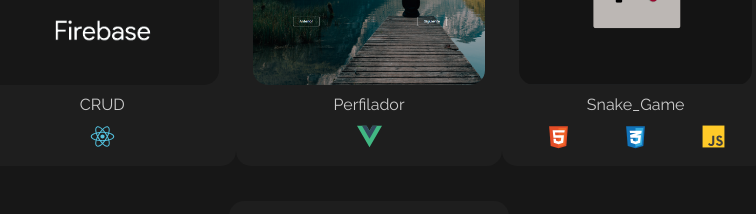
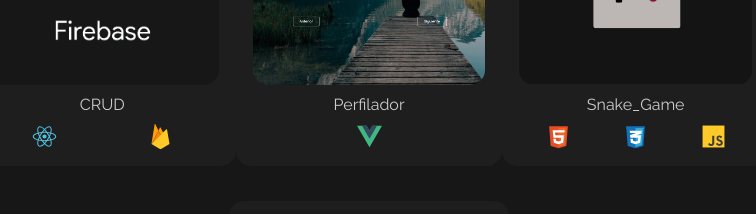
Before and after one commit to robertozh29/Portfolio, a Vue app: page / in a window 1280 px wide. Shown: the part 1940-2154 px from the top of the page, without its empty margins (271-1027 px from the left). Built offline with nearby package versions, Linux system fonts and the light colour scheme.

Commit message:
Firebase logo

```diff
--- a/src/components/Project.vue
+++ b/src/components/Project.vue
@@ -25,26 +25,19 @@ export default {
         getImage(img){
             switch(img){
                 case 'html':
-                    console.log('html')
                     return require(`../assets/logos/html_5.svg`);
-
                 case 'css':
-                    console.log('css')
                    return require('../assets/logos/css_3.svg');
-
                 case 'js':
-                    console.log('html')
                    return require("../assets/logos/js.svg");
-
                 case 'vue':
-                    console.log('html')
                    return require('../assets/logos/vue.svg');
                 case 'php':
-                    console.log('html')
                    return require('../assets/logos/php.svg');
                 case 'react':
-                    console.log('html')
                    return require('../assets/logos/react.svg');
+                case 'firebase':
+                   return require('../assets/logos/firebase.svg');
             }
         }
     }
--- a/src/components/Projects.vue
+++ b/src/components/Projects.vue
@@ -5,7 +5,7 @@
             <Project
                 :name="'CRUD'"
                 :link="'https://crud-da10d.web.app'"
-                :tech="['react']"
+                :tech="['react', 'firebase']"
             />
             <Project
                 :name="'Perfilador'"
```
Also changed, not shown: src/assets/logos/firebase.svg (added).
